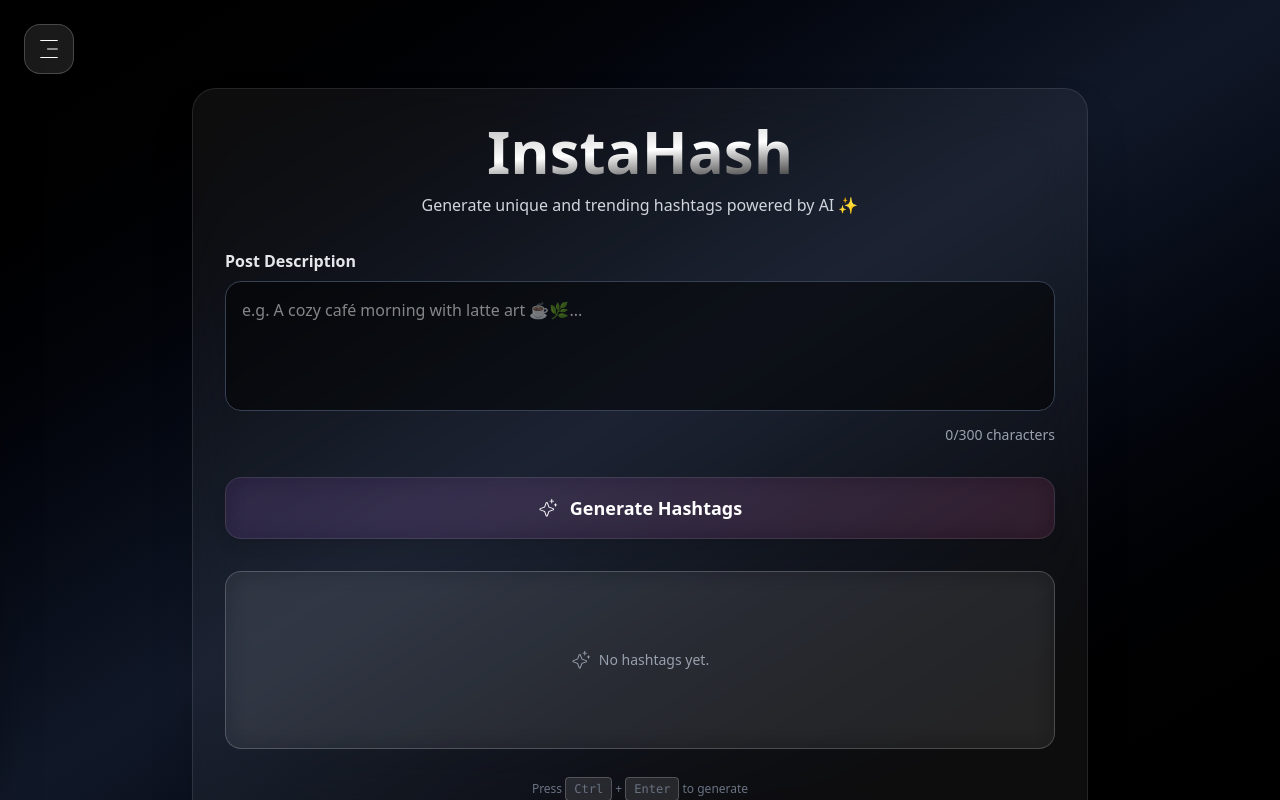
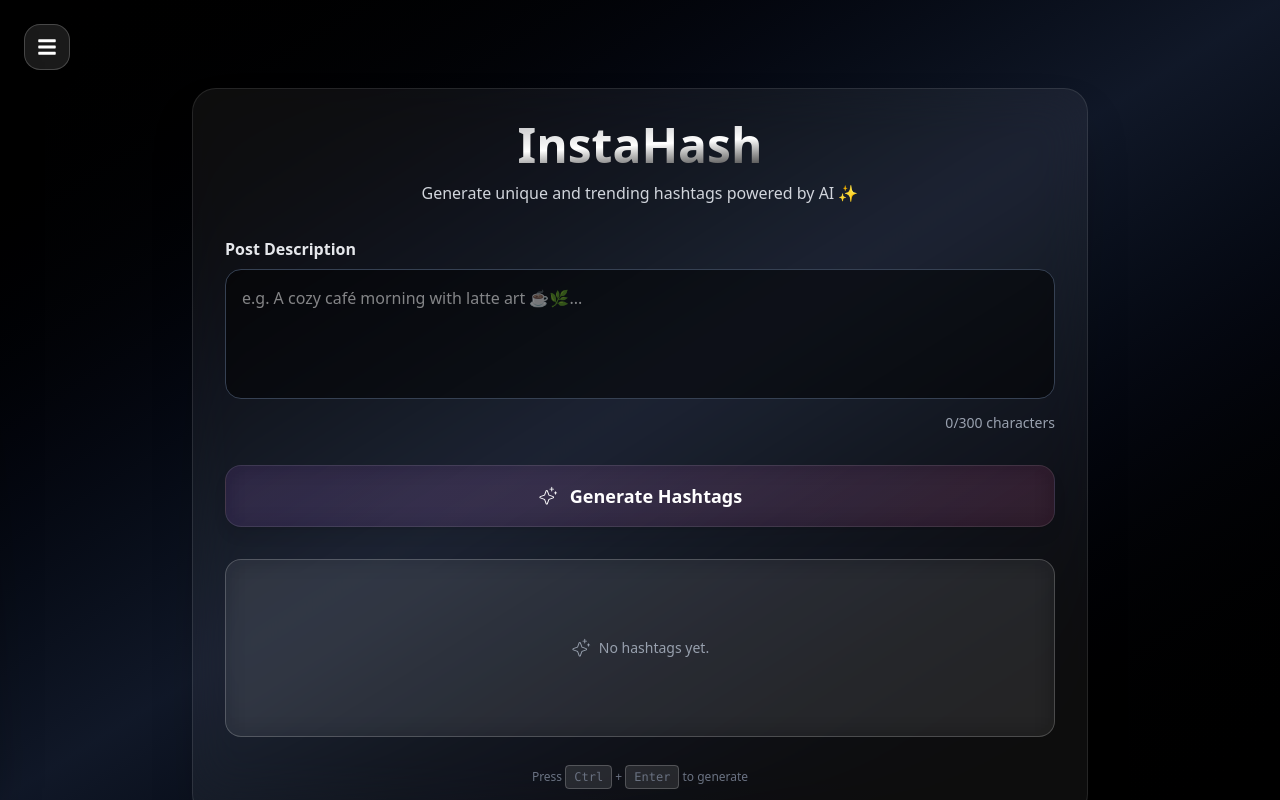
Before and after one commit to rahilp010/AIOP, a React (Vite) app: page /hashtaggenerator in a window 1280 px wide. Built offline with nearby package versions, Linux system fonts and the light colour scheme.

Commit message:
fixed issue

```diff
--- a/src/components/BioGenerator/BioGenerator.jsx
+++ b/src/components/BioGenerator/BioGenerator.jsx
@@ -1,7 +1,8 @@
 import { useEffect, useState } from 'react';
 import { PiSparkleLight } from 'react-icons/pi';
 import Navbar from '../Navbar';
-import { CiMenuFries } from 'react-icons/ci';
+import { FaBars } from 'react-icons/fa';
+
 import { Copy } from 'lucide-react';
 
 export default function BioGenerator() {
@@ -147,7 +148,7 @@ Separate bios with ---
                onClick={() => setSidebarOpen((prev) => !prev)}
                className="fixed top-6 left-6 z-40 p-3 rounded-2xl bg-white/10 border border-white/20 backdrop-blur-xl
                hover:bg-white/20 hover:scale-105 transition-all duration-300 cursor-pointer">
-               <CiMenuFries size={24} className="text-white" />
+               <FaBars size={20} className="text-white" />
             </div>
 
             <Navbar
--- a/src/components/CoolSymbol/CoolSymbol.jsx
+++ b/src/components/CoolSymbol/CoolSymbol.jsx
@@ -1,6 +1,6 @@
 import React, { useState, useCallback, memo, useEffect } from 'react';
 import Navbar from '../Navbar';
-import { CiMenuFries } from 'react-icons/ci';
+import { FaBars } from 'react-icons/fa';
 
 const symbolCategories = [
    {
@@ -684,7 +684,7 @@ export default function CoolSymbol() {
                                       active:scale-95
                                       transition-all duration-300
                                       shadow-lg shadow-black/20 cursor-pointer">
-            <CiMenuFries size={24} className="text-white" />
+            <FaBars size={20} className="text-white" />
          </div>
 
          <Navbar
--- a/src/components/EmojiGenerator/EmojiCopy.jsx
+++ b/src/components/EmojiGenerator/EmojiCopy.jsx
@@ -2,7 +2,8 @@
 import React, { useMemo, useState, memo, useCallback, useEffect } from 'react';
 import emojis from 'emoji-datasource';
 import Navbar from '../Navbar';
-import { CiMenuFries } from 'react-icons/ci';
+import { FaBars } from 'react-icons/fa';
+
 import ReactCountryFlag from 'react-country-flag';
 
 // Utility: Convert unified code to emoji char
@@ -261,7 +262,7 @@ export default function EmojiCopy() {
                               active:scale-95
                               transition-all duration-300
                               shadow-lg shadow-black/20 cursor-pointer">
-            <CiMenuFries size={24} className="text-white" />
+            <FaBars size={20} className="text-white" />
          </div>
 
          <Navbar
--- a/src/components/FanceyFont/FanceyFontGenerarot.jsx
+++ b/src/components/FanceyFont/FanceyFontGenerarot.jsx
@@ -3,7 +3,7 @@ import React, { useState, useMemo, useCallback, useEffect } from 'react';
 import { Copy, Heart, Menu, X } from 'lucide-react';
 import Navbar from '../Navbar';
 import fontMaps from './text';
-import { CiMenuFries } from 'react-icons/ci';
+import { FaBars } from 'react-icons/fa';
 
 // Toast notification component
 const Toast = ({ toast }) => {
@@ -170,7 +170,7 @@ const FancyFontGenerator = () => {
                      hover:bg-white/20 hover:scale-105
                      active:scale-95 transition-all duration-300
                      shadow-lg shadow-black/20 cursor-pointer">
-            <CiMenuFries size={24} className="text-white" />
+            <FaBars size={20} className="text-white" />
          </div>
 
          {/* Navbar */}
--- a/src/components/Hashtag/HashtagGenerator.jsx
+++ b/src/components/Hashtag/HashtagGenerator.jsx
@@ -1,7 +1,7 @@
 import { useEffect, useState } from 'react';
 import { PiSparkleLight } from 'react-icons/pi';
 import Navbar from '../Navbar';
-import { CiMenuFries } from 'react-icons/ci';
+import { FaBars } from 'react-icons/fa';
 
 export default function HashtagGenerator() {
    const [description, setDescription] = useState('');
@@ -138,7 +138,7 @@ Return only hashtags separated by spaces, no explanations.`,
                               active:scale-95
                               transition-all duration-300
                               shadow-lg shadow-black/20 cursor-pointer">
-               <CiMenuFries size={24} className="text-white" />
+               <FaBars size={20} className="text-white" />
             </div>
 
             <Navbar
@@ -151,7 +151,7 @@ Return only hashtags separated by spaces, no explanations.`,
                <div className="bg-white/5 border border-white/10 rounded-2xl sm:rounded-3xl p-5 sm:p-6 lg:p-8 shadow-2xl backdrop-blur-xl space-y-6 sm:space-y-8 mt-16 ">
                   {/* Header - Responsive text sizes */}
                   <div className="text-center space-y-2 sm:space-y-3">
-                     <h1 className="text-4xl sm:text-5xl lg:text-6xl font-extrabold bg-gradient-to-br from-white/60 via-white to-black bg-clip-text text-transparent">
+                     <h1 className="text-3xl sm:text-4xl lg:text-5xl font-extrabold bg-gradient-to-br from-white/60 via-white to-black bg-clip-text text-transparent">
                         InstaHash
                      </h1>
                      <p className="text-sm sm:text-base text-gray-300 px-4">
@@ -271,7 +271,6 @@ Return only hashtags separated by spaces, no explanations.`,
                            ))
                         ) : hashtags.length ? (
                            hashtags.map((tag, i) => (
-
                               <span
                                  key={i}
                                  className="px-3 py-1.5 sm:px-4 sm:py-2 bg-gradient-to-r from-purple-500/20 to-pink-500/20
--- a/src/components/Navbar.jsx
+++ b/src/components/Navbar.jsx
@@ -1,6 +1,6 @@
 import React, { useEffect, useRef } from 'react';
 import { Link, useLocation } from 'react-router-dom';
-import { CiMenuFries } from 'react-icons/ci';
+
 import {
    Home,
    Menu,
--- a/src/components/WordCounter/WordCounter.jsx
+++ b/src/components/WordCounter/WordCounter.jsx
@@ -5,10 +5,10 @@ import {
    FaTrash,
    FaDownload,
    FaClock,
+   FaBars,
 } from 'react-icons/fa';
 import { IoCloudUploadOutline } from 'react-icons/io5';
 import Navbar from '../Navbar';
-import { CiMenuFries } from 'react-icons/ci';
 
 const WordCounter = () => {
    const [text, setText] = useState('');
@@ -112,6 +112,12 @@ const WordCounter = () => {
       }
    };
 
+   useEffect(() => {
+      if (copied) {
+         showNotification('Text copied to clipboard!');
+      }
+   }, [copied]);
+
    const statCards = [
       {
          label: 'Words',
@@ -156,7 +162,7 @@ const WordCounter = () => {
             onClick={() => setSidebarOpen((prev) => !prev)}
             className="fixed top-6 left-6 z-40 p-3 rounded-2xl bg-white/10 border border-white/20 backdrop-blur-xl
                        hover:bg-white/20 hover:scale-105 transition-all duration-300 cursor-pointer">
-            <CiMenuFries size={24} className="text-white" />
+            <FaBars size={20} className="text-white" />
          </div>
 
          <Navbar
@@ -179,7 +185,7 @@ const WordCounter = () => {
          )}
          <div className="max-w-7xl mx-auto">
             {/* Header */}
-            <div className="text-center mb-8 sm:mb-12">
+            <div className="text-center mb-8 sm:mb-12 mt-20 sm:mt-14 md:mt-10">
                <h1 className="text-3xl sm:text-3xl md:text-5xl font-bold mb-4">
                   Word{' '}
                   <span className="bg-gradient-to-r from-indigo-400 to-pink-400 bg-clip-text text-transparent">
@@ -248,7 +254,6 @@ const WordCounter = () => {
                      className="w-full h-[calc(80vh-4rem)] p-4 bg-black/50 border border-gray-700 rounded-2xl focus:outline-none focus:ring-2 focus:ring-gray-500 text-sm sm:text-base resize-none"
                      style={{ fontFamily: 'monospace' }}
                   />
-                  {copied && showNotification('Text copied to clipboard!')}
                </div>
 
                {/* Stats Cards */}
@@ -295,7 +300,7 @@ const WordCounter = () => {
 
             {/* Density Analysis */}
             {text && (
-               <div className="bg-slate-800/50 backdrop-blur-sm rounded-2xl border border-slate-700/50 p-6 shadow-xl">
+               <div className="bg-slate-800/50 backdrop-blur-sm rounded-2xl border border-slate-700/50 p-6 shadow-xl mb-10">
                   <h2 className="text-xl font-semibold mb-4">Text Density</h2>
                   <div className="grid grid-cols-2 md:grid-cols-4 gap-4">
                      <div className="bg-black/50 border border-gray-700 rounded-xl p-4 text-center">
--- a/style.css
+++ b/style.css
@@ -2,7 +2,7 @@
 
 html,
 body {
-   background-color: rgba(0, 0, 0, 0);
+   background-color: rgba(0, 0, 0, 1);
    margin: 0;
    padding: 0;
    overflow-x: hidden;
@@ -34,7 +34,6 @@ body {
 
 html {
    scroll-behavior: smooth;
-   overflow: hidden;
 }
 
 @keyframes fadeIn {
```
